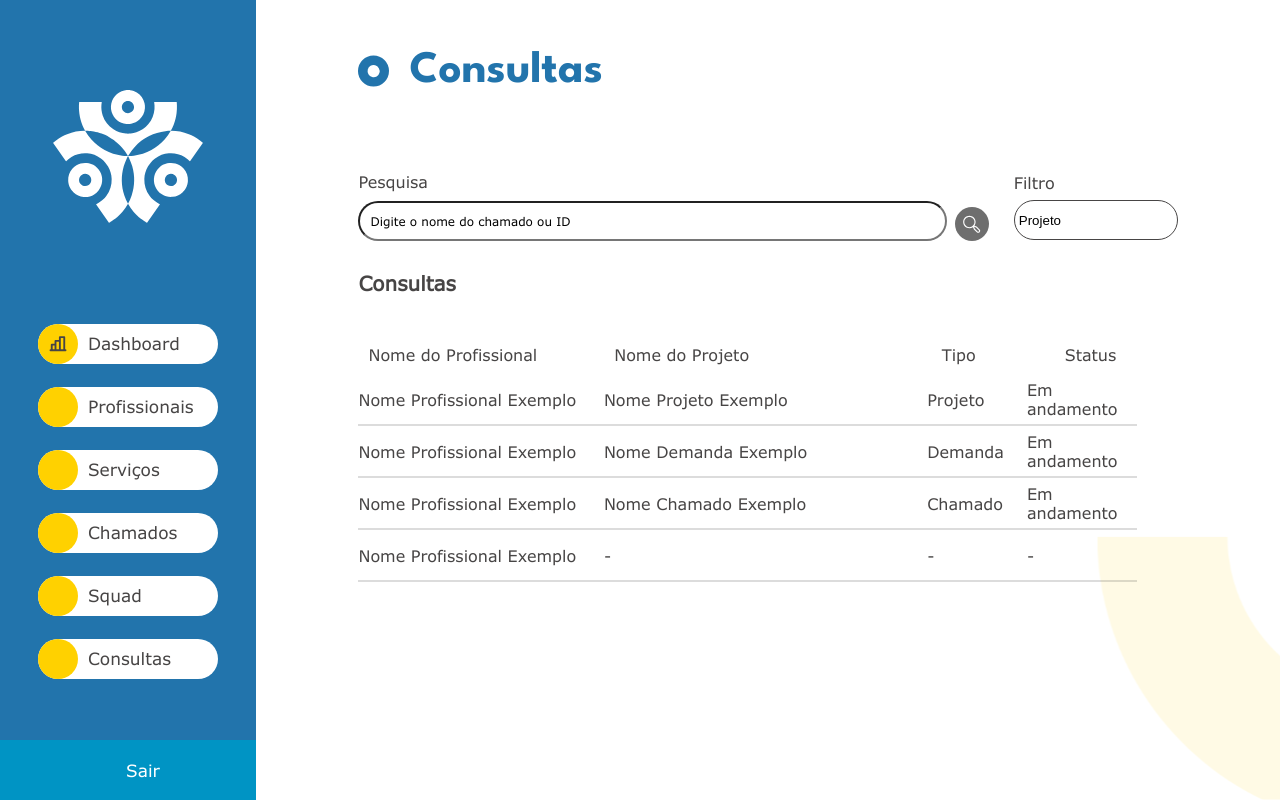
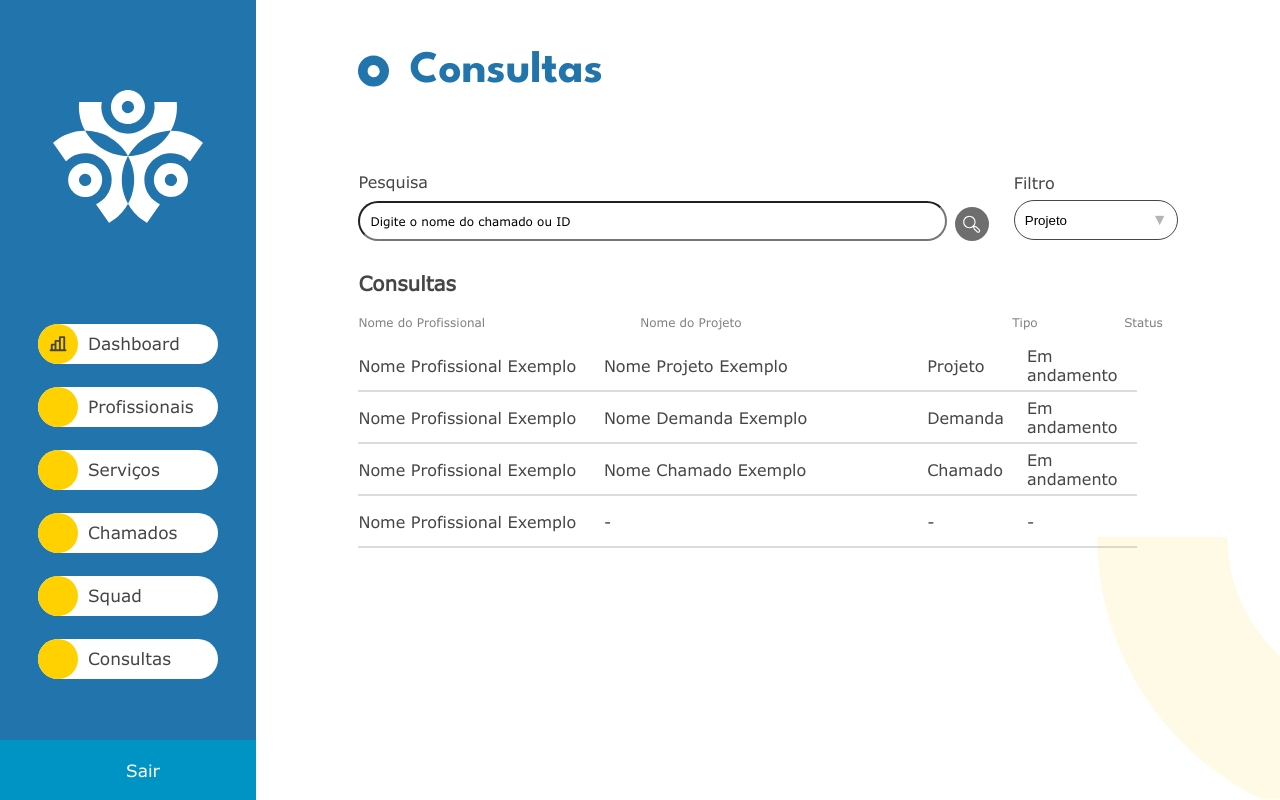
Before and after one commit to Maneasy-CODE/Maneasy-react, a React (Vite) app: page /pagina/consultas in a window 1280 px wide. Built offline with nearby package versions, Linux system fonts and the light colour scheme; some icons are missing.

Commit message:
Finaliazar tela de consulta

```diff
--- a/src/components/LinhaConsulta/style.css
+++ b/src/components/LinhaConsulta/style.css
@@ -1,4 +1,5 @@
 .consulta_lista {
+    width: 905px;
     display: flex;
     width: 100%;
     gap: 12px;
@@ -6,9 +7,8 @@
 
 #consulta select {
     border-radius: 100px;
-    padding: 4px;
+    padding: 10px;
     background: transparent;
-    -webkit-appearance: none;
 }
 
 /*tabela*/
@@ -34,14 +34,21 @@
 
 #consulta .linha_consultas_nome_profissional {
     width: 30%;
+
+
 }
 
 #consulta .linha_consultas_nome_projeto {
     width: 40%;
+
+
+
 }
 
 #consulta .linha_consultas_tipo {
     width: 10%;
+
+
 }
 
 #consulta .linha_consultas_status {
--- a/src/pages/Consultas/index.tsx
+++ b/src/pages/Consultas/index.tsx
@@ -74,7 +74,7 @@ function Consultas() {
 
 
 
-                            <div className="pesquisa_tipo">
+                            <div className="pesquisa_tipo select-wrapper">
                                 <label htmlFor="filtro" className="filtro">Filtro</label>
                                 <select name="Pesquisa">
                                     <option value="projeto" className="input-field">Projeto</option>
@@ -86,14 +86,14 @@ function Consultas() {
 
                         </div>
 
-                        <section className="section_table">
+                        <section className="section_table ">
                             <h2>Consultas</h2>
 
 
-                            <div className="titulos_consulta">
+                            <div id="consultas_titulo" className="titulos_consulta ">
                                 <p className="linha_consultas_nome_profissional">Nome do Profissional</p>
                                 <p className="linha_consultas_nome_projeto">Nome do Projeto</p>
-                                <p className="linha_consultas_status">Tipo</p>
+                                <p className="linha_consultas_tipo">Tipo</p>
                                 <p className="linha_consultas_status">Status</p>
                             </div>
 
--- a/src/pages/Consultas/style.css
+++ b/src/pages/Consultas/style.css
@@ -131,9 +131,8 @@
 
 #consulta .section_pesquisa p {
     font-family: "VerdanaRegular";
-    font-size: 16px;
-    padding: 30px 10px 10px 10px;
-
+    font-size: 12px;
+    display: flex;
 }
 
 #consulta .section_pesquisa_btn img {
@@ -172,11 +171,6 @@ html ::-webkit-scrollbar-track {
     overflow-y: scroll;
     scroll-behavior: smooth;
     padding-right: 5%;
-}
-
-
-#consulta select {
-    -webkit-appearance: none;
 }
 
 #consulta .lista_consultas {
@@ -253,22 +247,70 @@ select .input-field{
     padding-bottom: 8px;
 }
 
-.titulos_consulta{
-    display: flex;
+#consultas_titulo p{
+    color: gray;
+    font-size: 10px;
 }
 
 .linha_consultas_nome_profissional {
     width: 30%;
+    max-width: 269.91px;
+
 }
 
 .linha_consultas_nome_projeto {
     width: 40%;
+    max-width: 359.88px;
+
+
+
 }
 
 .linha_consultas_tipo {
     width: 10%;
+    max-width: 89.96px;
+
+
 }
 
 .linha_consultas_status {
     width: 20%;
+    max-width: 134.95px;
 }
+
+
+#consultas_titulo{
+    width: 905px;
+    gap: 12px;
+
+}
+
+
+.select-wrapper {
+    position: relative;
+    overflow: hidden;
+  }
+
+  .select-wrapper select {
+    appearance: none;
+    -webkit-appearance: none;
+    -moz-appearance: none;
+    width: 100%;
+    padding: 10px; /* Adicione o padding desejado aqui */
+    box-sizing: border-box;
+  }
+
+  .select-wrapper::after {
+    content: '\25BC'; /* Código unicode para a seta para baixo */
+    position: absolute;
+    top: 70%;
+    right: 10px;
+    transform: translateY(-50%);
+    pointer-events: none;
+    color: #47454567;
+  }
+
+ .titulos_consulta{
+    display: flex;
+    width: 899.71px;
+  }
```
